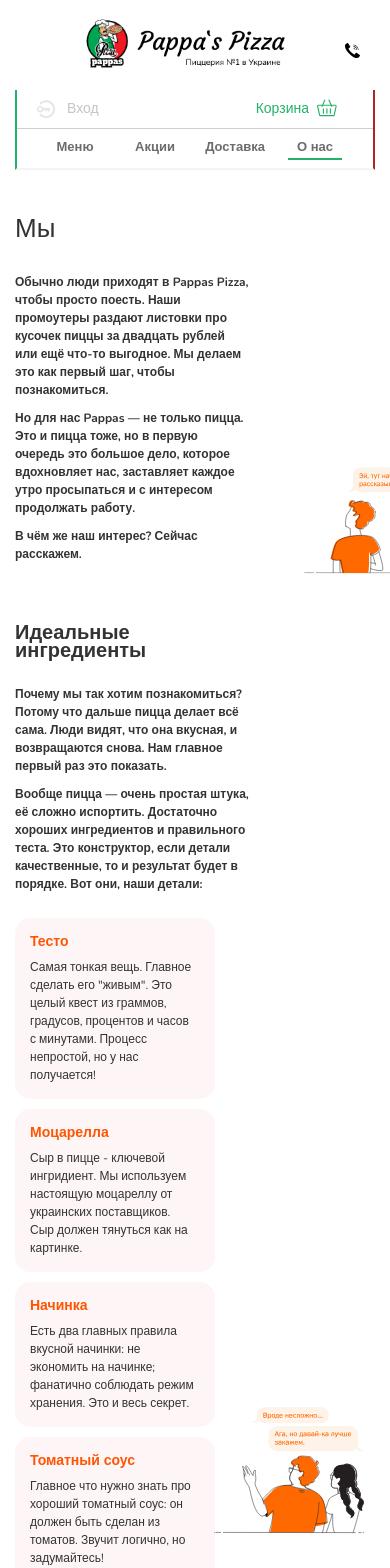
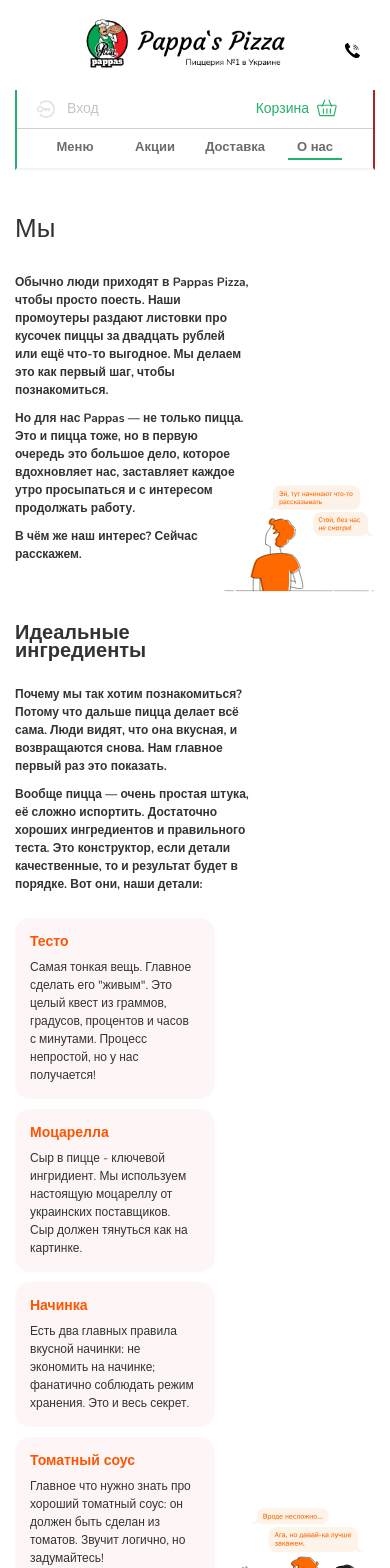
Before and after one commit to lovesossa/pappas-pizza-deploy, a React (Create React App) app: page /about in a window 390 px wide. Shown: the top 1568 px of the page. Built offline with nearby package versions, Linux system fonts and the light colour scheme.

Commit message:
about-fix

```diff
--- a/src/scss/about-us.scss
+++ b/src/scss/about-us.scss
@@ -93,13 +93,28 @@
       z-index: 5;
       @media (max-width: $md2+px) {
         max-width: 200px;
-        right: -100px;
-        top: -60px;
       }
       @media (max-width: 520px) {
         max-width: 150px;
-        right: -205px;
-        top: -114px;
+      }
+    }
+    .comix-1-1,
+    .comix-1-2,
+    .comix-1-3 {
+      top: -96px;
+      right: -329px;
+      @media (max-width: $md2+px) {
+        max-width: 200px;
+        top: -96px;
+        right: -203px;
+      }
+      @media (max-width: 520px) {
+        max-width: 150px;
+        top: -96px;
+        right: -146px;
+      }
+      @media (max-width: 470px) {
+        right: -125px;
       }
     }
     .comix-2-1,
@@ -107,6 +122,20 @@
     .comix-2-3 {
       top: -197px;
       right: -269px;
+      @media (max-width: $md2+px) {
+        max-width: 200px;
+        top: -150px;
+        right: -203px;
+      }
+      @media (max-width: 600px) {
+        top: -150px;
+        right: -138px;
+      }
+      @media (max-width: 520px) {
+        max-width: 150px;
+        top: -96px;
+        right: -146px;
+      }
       @media (max-width: 470px) {
         right: -115px;
       }
@@ -116,15 +145,19 @@
     .comix-3-3 {
       top: -220px;
       @media (max-width: $md2+px) {
-        top: -100px;
+        top: -132px;
         right: -200px;
       }
       @media (max-width: $md3+px) {
-        right: -155px;
-        top: -80px;
+        right: -210px;
+        top: -132px;
+      }
+      @media (max-width: 580px) {
+        right: -162px;
       }
       @media (max-width: 470px) {
         right: -115px;
+        top: -85px;
       }
     }
   }
```
